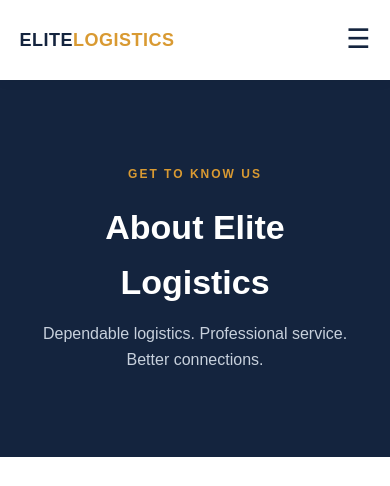
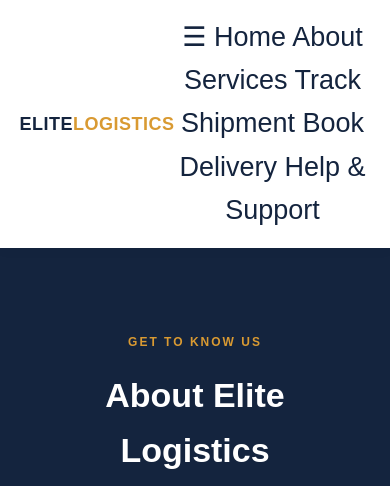
Before and after one commit to believelloyd66/Elite-Logistics, a website: page about.html in a window 390 px wide. Shown: the top 486 px of the page. Drawn offline with Linux system fonts and the light colour scheme.

Commit message:
Update about.html

```diff
--- a/about.html
+++ b/about.html
@@ -125,15 +125,14 @@
         ELITE<span>LOGISTICS</span>
     </a>
 
-    <button class="menu-btn" onclick="toggleMenu()">☰</button>
-
-    <nav class="navigation" id="navigation">
-        <a href="index.html">Home</a>
-        <a href="about.html" class="active">About</a>
-        <a href="services.html">Services</a>
-        <a href="tracking.html">Track Shipment</a>
-        <a href="booking.html">Book Delivery</a>
-    </nav>
+    <button class="menu-btn" onclick="toggleMenu()">☰</<nav class="navigation" id="navigation">
+    <a href="index.html" class="active">Home</a>
+    <a href="about.html">About</a>
+    <a href="services.html">Services</a>
+    <a href="tracking.html">Track Shipment</a>
+    <a href="booking.html">Book Delivery</a>
+    <a href="support.html">Help & Support</a>
+</nav>
 
     <a href="booking.html" class="header-btn">Get Started</a>
 
```
